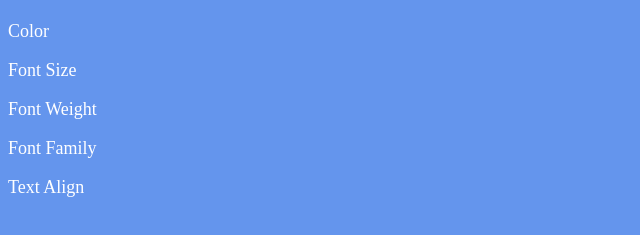
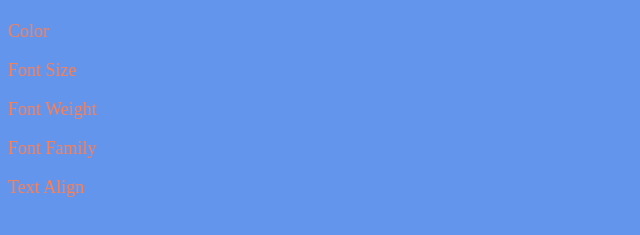
Before and after one commit to NaufalKusumo/FullStack-Udemy, a plain HTML site: page CSS Section/Two (Font)/index.html in a window 1280 px wide. Shown: the part 69-304 px from the top of the page, without its empty margins (0-640 px from the left). Drawn offline with Linux system fonts and the light colour scheme.

Commit message:
Update index.html

```diff
--- a/CSS Section/Two (Font)/index.html
+++ b/CSS Section/Two (Font)/index.html
@@ -12,18 +12,20 @@
     }
 
     /* Don't change the CSS above, add Your CSS below */
-
+    p {
+      color: coral;
+    }
 
   </style>
 </head>
 
 <body>
   <h1>Important CSS Properties</h1>
-  <p>Color</p>
-  <p>Font Size</p>
-  <p>Font Weight</p>
-  <p>Font Family</p>
-  <p>Text Align</p>
+  <p id="color">Color</p>
+  <p id="font">Font Size</p>
+  <p id="fontWeight">Font Weight</p>
+  <p id="fontFamily">Font Family</p>
+  <p id="textAlign">Text Align</p>
 
   <!-- TODOs
   1. Change the color of <p>Color</p> to "coral" color.
```
